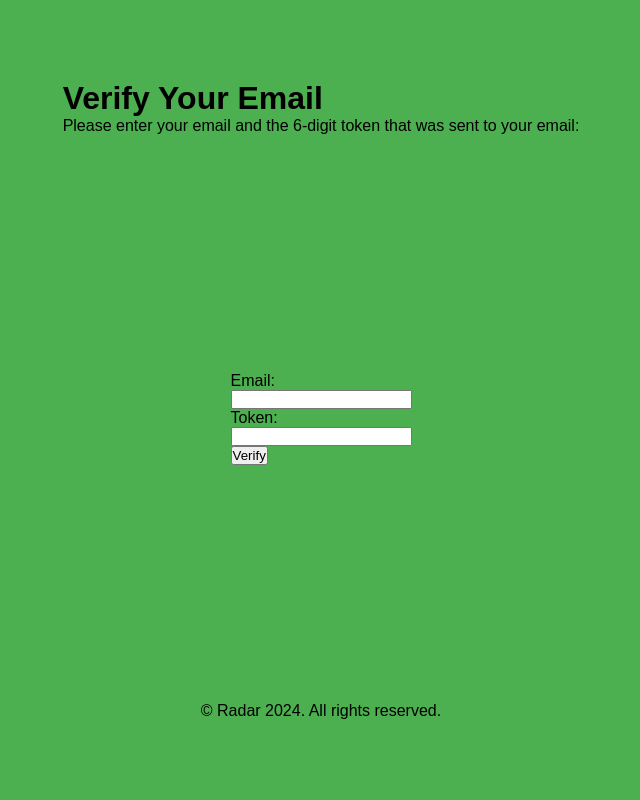
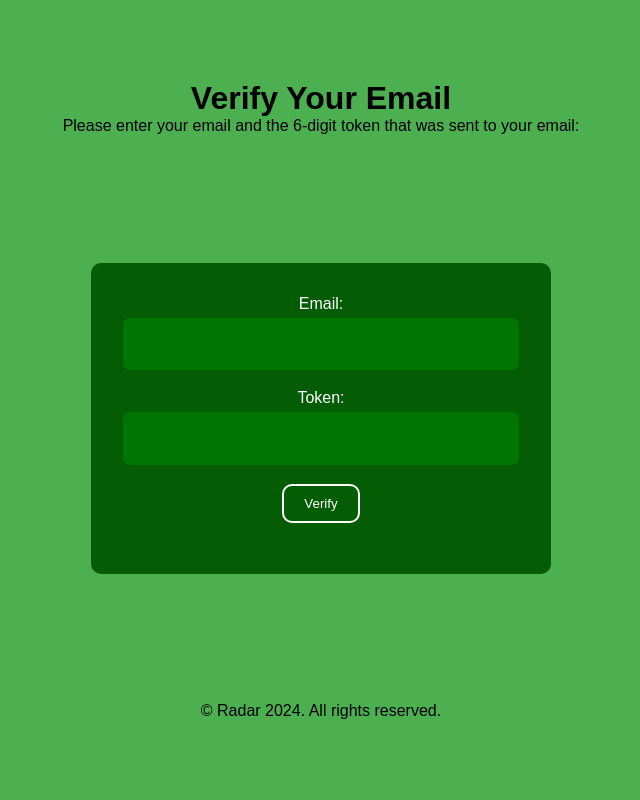
Before and after one commit to HabeebFF/TickWay, a Django app: page /verify_email/ in a window 1280 px wide. Shown: the whole page, without its empty margins (319-959 px from the left). Run offline with Django 4.2, Linux system fonts and the light colour scheme.

Commit message:
Almighty PUSH!

```diff
--- a/templates/verify_mail.html
+++ b/templates/verify_mail.html
@@ -12,7 +12,7 @@
         font-family: Arial, sans-serif;
         background-color: #f2f2f2;
         /* padding: 20px; */
-        height: 100dvh;
+        height: 100vh;
       }
 
       .container {
@@ -20,12 +20,59 @@
     background-color: #4CAF50;
     display: flex;
     padding: 5rem 0;
+    text-align: center;
     flex-direction: column;
     align-items: center;
     justify-content: space-between;
     box-sizing: border-box;
 }
 
+.form-sect {
+    width: 77%;
+    display: flex;
+    justify-content: center;
+    /* max-width: 515px; */
+}
+
+form {
+    background-color: #045d04;
+    padding: 2rem;
+    border-radius: 10px;
+    color: white;
+}
+
+form * {
+    box-sizing: border-box;
+    width: 100%;
+    margin-bottom: 1.2rem;
+}
+
+input {
+    padding: .6rem;
+    font-size: 1.8rem;
+    border: none;
+    border-radius: 7px;
+    margin-top: 5px;
+    color: white;
+    background-color: #008000ad;
+}
+
+button {
+    width: fit-content;
+    padding: 10px 20px;
+    border-radius: 10px;
+    background-color: transparent;
+    color: white;
+    border: 2px solid;
+}
+
+@media (max-width: 500px) {
+  * {
+    margin: 0;
+    padding: 0;
+    font-size: 1.8rem;
+}
+}
 
     </style>
   </head>
--- a/ticket/views.py
+++ b/ticket/views.py
@@ -1,4 +1,4 @@
-from django.shortcuts import render
+from django.shortcuts import render, redirect
 from django.conf import settings
 from rest_framework import status
 from rest_framework.decorators import api_view
@@ -37,7 +37,14 @@ def landing(request):
 
 
 def index(request):
-    return render(request, 'index.html')
+    try:
+        user = Users.objects.get(username=request.user.username)
+
+        if user:
+            return render(request, 'index.html');
+
+    except Users.DoesNotExist:
+        return redirect('/')
 
 # @api_view(['POST'])
 # def signup(request):
```
Also changed, not shown: templates/index.html (+40 -18 lines), 1 other file. Lines whose indentation alone changed are shown as unchanged.
